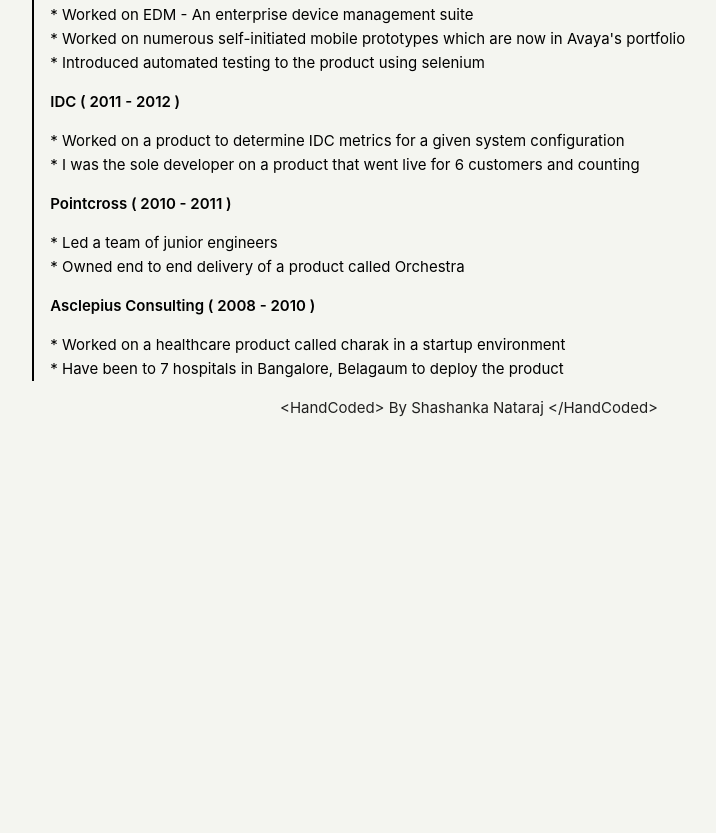
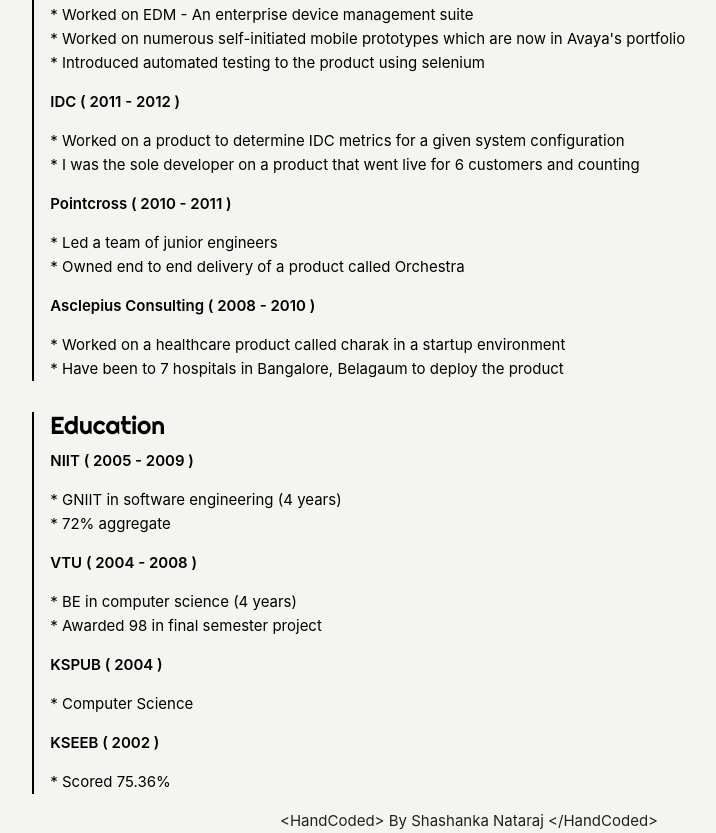
Before and after one commit to ShashankaNataraj/resume, a website: page src/index.html in a window 1280 px wide. Shown: the part 2146-2979 px from the top of the page, without its empty margins (171-887 px from the left). Before the commit the page ends 2566 px from the top, so only its background shows below. Drawn offline with nearby package versions, Linux system fonts and the light colour scheme; a web font is replaced by a local one.

Commit message:
Added education section

```diff
--- a/src/index.html
+++ b/src/index.html
@@ -60,6 +60,7 @@
         .work-experience-wrapper .row {
             margin-left: 0px;
         }
+
         .card-content {
             border-left: 2px solid black;
             padding-left: 16px;
@@ -107,7 +108,7 @@
                             HTML
                         </div>
                         <div class="col s6 m1">
-                            <progress value="80" max="100"> 32% </progress>
+                            <progress value="80" max="100"> 32%</progress>
                         </div>
                     </div>
                     <div class="row">
@@ -115,7 +116,7 @@
                             CSS / SCSS
                         </div>
                         <div class="col s6 m1">
-                            <progress value="80" max="100"> 32% </progress>
+                            <progress value="80" max="100"> 32%</progress>
                         </div>
                     </div>
                     <div class="row">
@@ -123,7 +124,7 @@
                             JS
                         </div>
                         <div class="col s6 m1">
-                            <progress value="75" max="100"> 32% </progress>
+                            <progress value="75" max="100"> 32%</progress>
                         </div>
                     </div>
                     <div class="row">
@@ -131,7 +132,7 @@
                             Angular
                         </div>
                         <div class="col s6 m1">
-                            <progress value="70" max="100"> 32% </progress>
+                            <progress value="70" max="100"> 32%</progress>
                         </div>
                     </div>
                     <div class="row">
@@ -139,7 +140,7 @@
                             React
                         </div>
                         <div class="col s6 m1">
-                            <progress value="70" max="100"> 32% </progress>
+                            <progress value="70" max="100"> 32%</progress>
                         </div>
                     </div>
                     <div class="row">
@@ -147,7 +148,7 @@
                             Python
                         </div>
                         <div class="col s6 m1">
-                            <progress value="60" max="100"> 32% </progress>
+                            <progress value="60" max="100"> 32%</progress>
                         </div>
                     </div>
                     <div class="row">
@@ -155,7 +156,7 @@
                             Unix
                         </div>
                         <div class="col s6 m1">
-                            <progress value="60" max="100"> 32% </progress>
+                            <progress value="60" max="100"> 32%</progress>
                         </div>
                     </div>
                     <div class="row">
@@ -163,13 +164,14 @@
                             E2E Tools
                         </div>
                         <div class="col s6 m1">
-                            <progress value="90" max="100"> 32% </progress>
+                            <progress value="90" max="100"> 32%</progress>
                         </div>
                     </div>
                 </div>
             </div>
         </div>
-    </div><br/>
+    </div>
+    <br/>
     <div class="row">
         <div class="col s12 m12">
             <div class="">
@@ -234,17 +236,22 @@
                             <i class="fa fa-trophy"></i>&nbsp;KloudVision won "Top Team" within 4 months of my joining
                         </div>
                         <div class="s12 m4 l3">
-                            <i class="fa fa-trophy"></i>&nbsp;Promoted to PO and was tasked with Japanese accounts within 7 months of joining
+                            <i class="fa fa-trophy"></i>&nbsp;Promoted to PO and was tasked with Japanese accounts
+                            within 7 months of joining
                         </div>
                     </div>
 
                     <div class="left-align">
                         <ul>
-                            <li>* Wrote the KloudVision framework from scratch, which is now live at 20+ customer locations</li>
+                            <li>* Wrote the KloudVision framework from scratch, which is now live at 20+ customer
+                                locations
+                            </li>
                             <li>* Led the KloudVision team to cater to various ML and AI use cases</li>
                             <li>* Completely overhauled the UI ccomponent library</li>
                             <li>* Set in place processes and built a team of 7+ engineers to work on products</li>
-                            <li>* I handle Japanese accounts for Kloudspot from conception of vertical specific solutions to delivery</li>
+                            <li>* I handle Japanese accounts for Kloudspot from conception of vertical specific
+                                solutions to delivery
+                            </li>
                         </ul>
                         </p>
                     </div>
@@ -296,7 +303,9 @@
                             <li>* Worked as Technical program manager and later, Individual Contributor</li>
                             <li>* Worked on Neuro and MyAutosupport</li>
                             <li>* Migrated old products to use Angular 1.x</li>
-                            <li>* Went on a work tour to RTP, Durham County and Sunnyvale, California for architectural discussions</li>
+                            <li>* Went on a work tour to RTP, Durham County and Sunnyvale, California for architectural
+                                discussions
+                            </li>
                         </ul>
                     </div>
                     <span class="col company-name"><span class="s12 m12">Avaya ( 2012 - 2014 )</span></span>
@@ -310,7 +319,9 @@
                     <div class="left-align">
                         <ul>
                             <li>* Worked on EDM - An enterprise device management suite</li>
-                            <li>* Worked on numerous self-initiated mobile prototypes which are now in Avaya's portfolio</li>
+                            <li>* Worked on numerous self-initiated mobile prototypes which are now in Avaya's
+                                portfolio
+                            </li>
                             <li>* Introduced automated testing to the product using selenium</li>
                         </ul>
                     </div>
@@ -332,7 +343,8 @@
                             <li>* Owned end to end delivery of a product called Orchestra</li>
                         </ul>
                     </div>
-                    <span class="col company-name"><span class="s12 m12">Asclepius Consulting ( 2008 - 2010 )</span></span>
+                    <span class="col company-name"><span
+                            class="s12 m12">Asclepius Consulting ( 2008 - 2010 )</span></span>
                     <br/>
                     <div class="left-align">
                         <ul>
@@ -344,6 +356,56 @@
             </div>
         </div>
     </div>
-    <footer class="center-align">&lt;HandCoded> By Shashanka Nataraj &lt;/HandCoded></footer>
+    <div class="row">
+        <div class="col s12 m12">
+            <div class="work-experience-wrapper">
+                <div class="card-content black-text">
+                    <h5 class="card-title">Education</h5>
+                    <span class="col company-name"><span class="s12 m12">NIIT ( 2005 - 2009 )</span></span>
+                    <br/>
+
+                    <div class="left-align">
+                        <ul>
+                            <li>* GNIIT in software engineering (4 years)
+                            </li>
+                            <li>* 72% aggregate</li>
+                        </ul>
+                        </p>
+                    </div>
+
+                    <span class="col company-name"><span class="s12 m12">VTU ( 2004 - 2008 )</span></span>
+                    <br/>
+                    <div class="left-align">
+                        <ul>
+                            <li>* BE in computer science (4 years)
+                            </li>
+                            <li>* Awarded 98 in final semester project</li>
+                        </ul>
+                        </p>
+                    </div>
+
+                    <span class="col company-name"><span class="s12 m12">KSPUB ( 2004 )</span></span>
+                    <br/>
+                    <div class="left-align">
+                        <ul>
+                            <li>* Computer Science
+                            </li>
+                        </ul>
+                        </p>
+                    </div>
+
+                    <span class="col company-name"><span class="s12 m12">KSEEB ( 2002 )</span></span>
+                    <br/>
+                    <div class="left-align">
+                        <ul>
+                            <li>* Scored 75.36%
+                            </li>
+                        </ul>
+                        </p>
+                    </div>
+                </div>
+            </div>
+        </div>
+        <footer class="center-align">&lt;HandCoded> By Shashanka Nataraj &lt;/HandCoded></footer>
 </body>
 </html>
```
